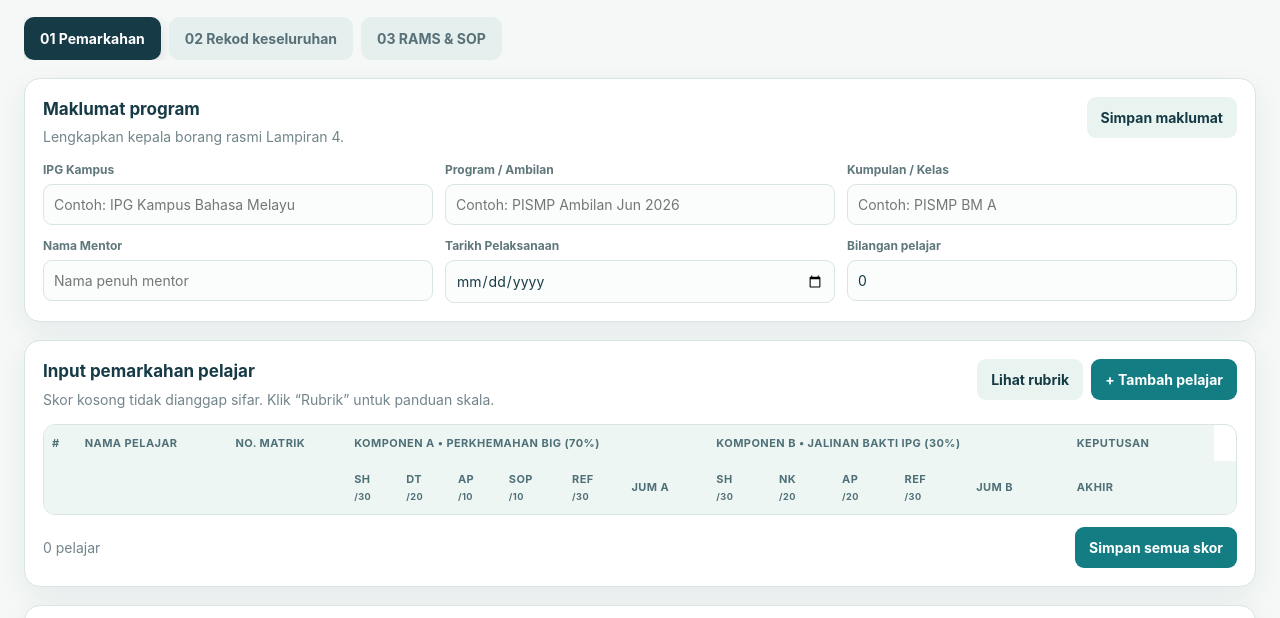
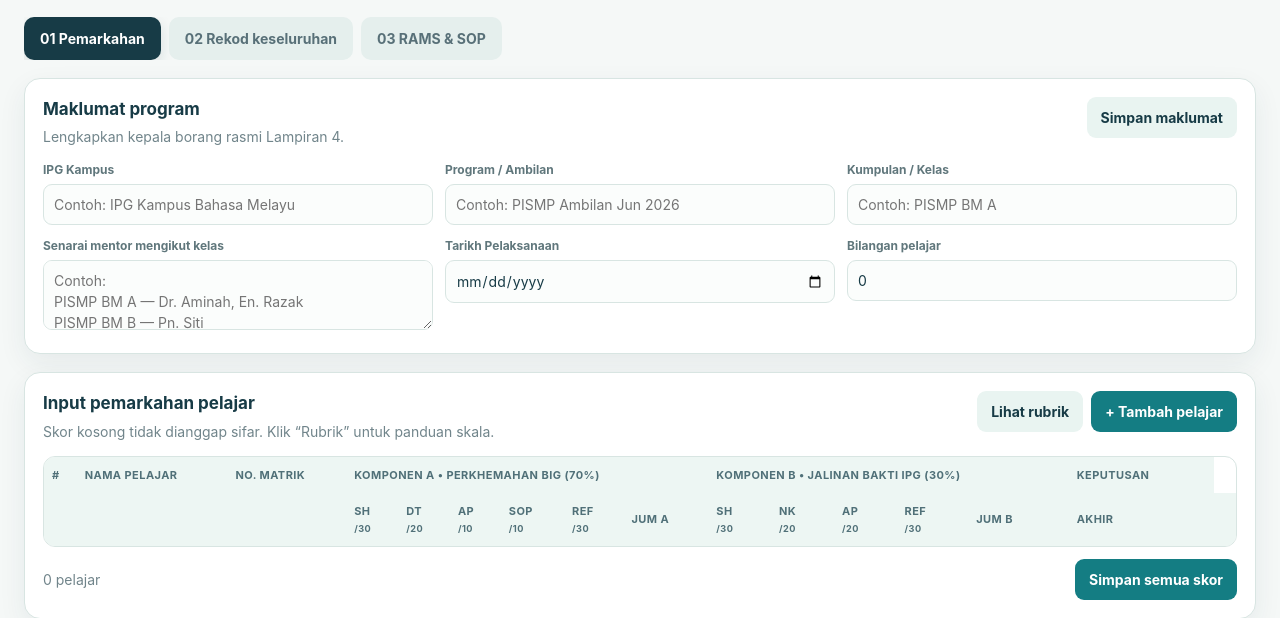
Before and after one commit to UnitKokurikulumIPGKDA/BIG-IPGM-2026, a plain HTML site: page index.html in a window 1280 px wide. Both pictures are taken after a click on the button "Simpan maklumat". Shown: the part 111-729 px from the top of the page. Drawn offline with Linux system fonts and the light colour scheme.

Commit message:
Update index.html

```diff
--- a/index.html
+++ b/index.html
@@ -11,7 +11,9 @@
 <header class="top"><div class="brand"><div class="mark">BIG</div><div><div class="eyebrow">IPG • Program Bina Insan Guru</div><div class="title">Pemarkahan & Senarai Semak</div><div class="sub">Rekod penilaian holistik, RAMS dan SOP keselamatan</div></div></div><div class="status"><span class="dot"></span><span id="connection">Mod setempat — belum disambung</span></div><div class="mode-toggle no-print" aria-label="Pilihan paparan"><button id="desktopMode" class="active" type="button">Komputer</button><button id="phoneMode" type="button">Telefon</button></div></header>
 <nav class="tabs"><button class="tab active" data-tab="scores">01 Pemarkahan</button><button class="tab" data-tab="record">02 Rekod keseluruhan</button><button class="tab" data-tab="safety">03 RAMS & SOP</button></nav>
 <section id="scores" class="view">
-<div class="card"><div class="section-head"><div><h2>Maklumat program</h2><div class="muted">Lengkapkan kepala borang rasmi Lampiran 4.</div></div><button class="btn secondary" id="saveMeta">Simpan maklumat</button></div><div class="grid"><div class="field col-4"><label>IPG Kampus</label><input id="meta-campus" placeholder="Contoh: IPG Kampus Bahasa Melayu"></div><div class="field col-4"><label>Program / Ambilan</label><input id="meta-program" placeholder="Contoh: PISMP Ambilan Jun 2026"></div><div class="field col-4"><label>Kumpulan / Kelas</label><input id="meta-class" placeholder="Contoh: PISMP BM A"></div><div class="field col-4"><label>Nama Mentor</label><input id="meta-mentor" placeholder="Nama penuh mentor"></div><div class="field col-4"><label>Tarikh Pelaksanaan</label><input id="meta-date" type="date"></div><div class="field col-4"><label>Bilangan pelajar</label><input id="meta-count" type="number" min="0" readonly></div></div></div>
+<div class="card"><div class="section-head"><div><h2>Maklumat program</h2><div class="muted">Lengkapkan kepala borang rasmi Lampiran 4.</div></div><button class="btn secondary" id="saveMeta">Simpan maklumat</button></div><div class="grid"><div class="field col-4"><label>IPG Kampus</label><input id="meta-campus" placeholder="Contoh: IPG Kampus Bahasa Melayu"></div><div class="field col-4"><label>Program / Ambilan</label><input id="meta-program" placeholder="Contoh: PISMP Ambilan Jun 2026"></div><div class="field col-4"><label>Kumpulan / Kelas</label><input id="meta-class" placeholder="Contoh: PISMP BM A"></div><div class="field col-4"><label>Senarai mentor mengikut kelas</label><textarea id="meta-mentors" rows="2" placeholder="Contoh:
+PISMP BM A — Dr. Aminah, En. Razak
+PISMP BM B — Pn. Siti"></textarea></div><div class="field col-4"><label>Tarikh Pelaksanaan</label><input id="meta-date" type="date"></div><div class="field col-4"><label>Bilangan pelajar</label><input id="meta-count" type="number" min="0" readonly></div></div></div>
 <div class="card"><div class="section-head"><div><h2>Input pemarkahan pelajar</h2><div class="muted">Skor kosong tidak dianggap sifar. Klik “Rubrik” untuk panduan skala.</div></div><div class="actions"><button class="btn secondary" id="rubricBtn">Lihat rubrik</button><button class="btn primary" id="addStudent">+ Tambah pelajar</button></div></div><div class="score-wrap"><table class="score-table"><thead><tr><th>#</th><th>Nama pelajar</th><th>No. matrik</th><th colspan="6">Komponen A • Perkhemahan BIG (70%)</th><th colspan="5">Komponen B • Jalinan Bakti IPG (30%)</th><th>Keputusan</th><th></th></tr><tr><th></th><th></th><th></th><th>SH<br><small>/30</small></th><th>DT<br><small>/20</small></th><th>AP<br><small>/10</small></th><th>SOP<br><small>/10</small></th><th>REF<br><small>/30</small></th><th>Jum A</th><th>SH<br><small>/30</small></th><th>NK<br><small>/20</small></th><th>AP<br><small>/20</small></th><th>REF<br><small>/30</small></th><th>Jum B</th><th>Akhir</th><th></th><th></th></tr></thead><tbody id="studentRows"></tbody></table></div><div class="actions" style="justify-content:space-between;margin-top:12px"><span class="muted" id="studentCount">0 pelajar</span><button class="btn primary" id="saveStudents">Simpan semua skor</button></div></div>
 <div class="card"><div class="section-head"><div><h2>Petunjuk pengiraan</h2><div class="muted">Jumlah A dan B hanya dikira apabila semua skor komponen lengkap.</div></div></div><div class="summary"><div class="metric"><div class="num">70%</div><div class="lab">Wajaran Perkhemahan BIG</div></div><div class="metric"><div class="num">30%</div><div class="lab">Wajaran Jalinan Bakti IPG</div></div><div class="metric"><div class="num">≥ 50</div><div class="lab">Markah akhir untuk LULUS</div></div><div class="metric"><div class="num">9</div><div class="lab">Kriteria skor keseluruhan</div></div></div></div>
 </section>
@@ -28,15 +30,15 @@ function calc(sc){const a=sc.slice(0,5),b=sc.slice(5),ad=a.every(v=>v!==null),bd
 function renderStudents(){const body=$('studentRows');body.innerHTML='';state.students.forEach((s,i)=>{const c=calc(s.scores);const tr=document.createElement('tr');tr.innerHTML=`<td>${i+1}</td><td><input class="name" value="${esc(s.name)}" data-i="${i}" data-k="name" placeholder="Nama pelajar"></td><td><input value="${esc(s.matric)}" data-i="${i}" data-k="matric" placeholder="No. matrik"></td>${s.scores.map((v,j)=>`<td><input type="number" min="0" max="${scoreMax[j]}" step="0.01" value="${v??''}" data-i="${i}" data-score="${j}" title="${scoreNames[j]} / ${scoreMax[j]}"></td>`).join('')}<td class="calc">${c.a??'—'}</td><td class="calc">${c.b??'—'}</td><td class="calc">${c.final??'—'}</td><td><span class="pill ${c.status==='LULUS'?'pass':c.status==='GAGAL'?'fail':'pending'}">${c.status}</span></td><td><button class="btn danger small" data-del="${i}">Buang</button></td>`;body.appendChild(tr)});$('studentCount').textContent=`${state.students.length} pelajar`;$('meta-count').value=state.students.length}
 function esc(v){return String(v||'').replace(/[&<>"']/g,m=>({'&':'&amp;','<':'&lt;','>':'&gt;','"':'&quot;',"'":'&#039;'}[m]))}
 function bindTable(){ $('studentRows').addEventListener('input',e=>{const i=e.target.dataset.i;if(i===undefined)return;if(e.target.dataset.score!==undefined){const j=+e.target.dataset.score;const v=e.target.value.trim();state.students[i].scores[j]=v===''?null:Math.max(0,Math.min(scoreMax[j],Number(v)));}else state.students[i][e.target.dataset.k]=e.target.value;renderStudents();});$('studentRows').addEventListener('click',e=>{const i=e.target.dataset.del;if(i!==undefined){state.students.splice(+i,1);renderStudents();}})}
-function renderRecord(){const m=state.meta;$('recordMeta').innerHTML=[['IPG Kampus',m['IPG Kampus']],['Program / Ambilan',m['Program / Ambilan']],['Kumpulan / Kelas',m['Kumpulan / Kelas']],['Nama Mentor',m['Nama Mentor']],['Tarikh Pelaksanaan',m['Tarikh Pelaksanaan']],['Bilangan Pelajar',state.students.length]].map(x=>`<div class="metric"><div class="lab">${x[0]}</div><div style="font-weight:800">${esc(x[1]||'—')}</div></div>`).join('');const tb=$('recordTable').querySelector('tbody');tb.innerHTML=state.students.map((s,i)=>{const c=calc(s.scores);return `<tr><td>${i+1}</td><td>${esc(s.name||'—')}</td>${s.scores.map(v=>`<td>${v??'—'}</td>`).join('')}<td>${c.a??'—'}</td><td>${c.b??'—'}</td><td>${c.final??'—'}</td><td><span class="pill ${c.status==='LULUS'?'pass':c.status==='GAGAL'?'fail':'pending'}">${c.status}</span></td></tr>`}).join('')}
+function renderRecord(){const m=state.meta;$('recordMeta').innerHTML=[['IPG Kampus',m['IPG Kampus']],['Program / Ambilan',m['Program / Ambilan']],['Kumpulan / Kelas',m['Kumpulan / Kelas']],['Mentor mengikut kelas',m['Mentor Mengikut Kelas']||m['Nama Mentor']],['Tarikh Pelaksanaan',m['Tarikh Pelaksanaan']],['Bilangan Pelajar',state.students.length]].map(x=>`<div class="metric"><div class="lab">${x[0]}</div><div style="font-weight:800">${esc(x[1]||'—')}</div></div>`).join('');const tb=$('recordTable').querySelector('tbody');tb.innerHTML=state.students.map((s,i)=>{const c=calc(s.scores);return `<tr><td>${i+1}</td><td>${esc(s.name||'—')}</td>${s.scores.map(v=>`<td>${v??'—'}</td>`).join('')}<td>${c.a??'—'}</td><td>${c.b??'—'}</td><td>${c.final??'—'}</td><td><span class="pill ${c.status==='LULUS'?'pass':c.status==='GAGAL'?'fail':'pending'}">${c.status}</span></td></tr>`}).join('')}
 function renderSafety(){const items=state.safety.length?state.safety:safetySeed.map(x=>({...x}));state.safety=items;const groups={};items.forEach(x=>(groups[x.category]??=[]).push(x));$('safetyGroups').innerHTML=Object.entries(groups).map(([cat,arr])=>`<div class="check-group"><div class="check-title">${cat}</div>${arr.map(x=>`<label class="check-item"><input type="checkbox" data-sid="${x.id}" ${x.done?'checked':''}><span>${esc(x.item)}<small>${x.phase} · <input style="width:100%;margin-top:4px;padding:6px;border:1px solid var(--line);border-radius:6px" placeholder="Catatan tindakan kawalan" value="${esc(x.note)}" data-note="${x.id}"></small></span></label>`).join('')}</div>`).join('');document.querySelectorAll('[data-sid]').forEach(el=>el.addEventListener('change',()=>{const x=state.safety.find(a=>a.id===el.dataset.sid);if(x)x.done=el.checked;updateProgress()}));document.querySelectorAll('[data-note]').forEach(el=>el.addEventListener('input',()=>{const x=state.safety.find(a=>a.id===el.dataset.note);if(x)x.note=el.value}));updateProgress()}
 function updateProgress(){const n=state.safety.length,d=state.safety.filter(x=>x.done).length,p=n?Math.round(d/n*100):0;$('progressBar').style.width=p+'%';$('progressText').textContent=`${d} / ${n} item (${p}%)`;$('safetyStatus').textContent=d===n&&n?'SIAP UNTUK SEMAKAN':'BELUM LENGKAP';$('safetyStatus').className='pill '+(d===n&&n?'pass':'pending')}
 function showRubric(){ $('rubricContent').innerHTML=`<div class="rubric-grid">${['Cemerlang','Baik','Memuaskan','Kurang Memuaskan','Lemah'].map((x,i)=>`<div class="band"><b>${x}</b><div>${i===0?'Prestasi sangat tinggi, konsisten dan menjadi teladan.':i===1?'Prestasi baik dan konsisten dengan bimbingan minimum.':i===2?'Prestasi memuaskan namun masih memerlukan bimbingan berkala.':i===3?'Prestasi kurang konsisten dan kerap memerlukan teguran.':'Prestasi sangat minimum walaupun telah diberi bimbingan.'}</div></div>`).join('')}</div><h3 style="margin-top:18px">Julat markah mengikut aspek</h3><div class="score-wrap"><table class="score-table"><thead><tr><th>Aspek</th><th>Cemerlang</th><th>Baik</th><th>Memuaskan</th><th>Kurang Memuaskan</th><th>Lemah</th></tr></thead><tbody>${rubric.map(r=>`<tr>${r.map(c=>`<td>${c}</td>`).join('')}</tr>`).join('')}</tbody></table></div>`;$('modal').classList.remove('hidden')}
 let bridge=null;function connect(){if(!CONFIG.BACKEND_URL.includes('script.google'))return;const nonce=crypto.randomUUID();const frame=document.createElement('iframe');frame.hidden=true;frame.src=CONFIG.BACKEND_URL+'?origin='+encodeURIComponent(location.origin)+'&nonce='+encodeURIComponent(nonce);document.body.appendChild(frame);bridge={frame,nonce,seq:0,wait:{}};window.addEventListener('message',e=>{const m=e.data||{};if(m.channel!=='big-app'||m.nonce!==nonce)return;if(m.type==='ready'){$('connection').textContent='Terhubung ke Google Sheet';state.connected=true;request('bootstrap',{}).then(adopt)}if(m.replyTo&&bridge.wait[m.replyTo]){bridge.wait[m.replyTo](m.payload);delete bridge.wait[m.replyTo]}});}
 function request(action,payload){return new Promise((resolve,reject)=>{if(!bridge)return reject(new Error('Mod setempat'));const id='r'+(++bridge.seq);bridge.wait[id]=x=>x.ok?resolve(x.data):reject(new Error(x.error||'Ralat'));bridge.frame.contentWindow.postMessage({channel:'big-app',version:'1.0.0',nonce:bridge.nonce,id,action,payload},CONFIG.BACKEND_URL.startsWith('https://')?new URL(CONFIG.BACKEND_URL).origin:location.origin);setTimeout(()=>{if(bridge.wait[id]){delete bridge.wait[id];reject(new Error('Masa sambungan tamat'))}},10000)})}
 function adopt(d){state.meta=d.meta||{};state.students=(d.students||[]).map(s=>({...s,scores:s.scores.map(v=>v===null?null:Number(v))}));state.safety=d.safety&&d.safety.length?d.safety:[];fillMeta();renderStudents();renderRecord();renderSafety()}
-function fillMeta(){const map={'IPG Kampus':'meta-campus','Program / Ambilan':'meta-program','Kumpulan / Kelas':'meta-class','Nama Mentor':'meta-mentor','Tarikh Pelaksanaan':'meta-date','Bilangan Pelajar':'meta-count'};Object.entries(map).forEach(([k,id])=>$(id).value=state.meta[k]||'')}
-function readMeta(){state.meta={'IPG Kampus':$('meta-campus').value,'Program / Ambilan':$('meta-program').value,'Kumpulan / Kelas':$('meta-class').value,'Nama Mentor':$('meta-mentor').value,'Tarikh Pelaksanaan':$('meta-date').value,'Bilangan Pelajar':state.students.length}}
+function fillMeta(){const map={'IPG Kampus':'meta-campus','Program / Ambilan':'meta-program','Kumpulan / Kelas':'meta-class','Mentor Mengikut Kelas':'meta-mentors','Tarikh Pelaksanaan':'meta-date','Bilangan Pelajar':'meta-count'};Object.entries(map).forEach(([k,id])=>$(id).value=state.meta[k]||'')}
+function readMeta(){state.meta={'IPG Kampus':$('meta-campus').value,'Program / Ambilan':$('meta-program').value,'Kumpulan / Kelas':$('meta-class').value,'Mentor Mengikut Kelas':$('meta-mentors').value,'Tarikh Pelaksanaan':$('meta-date').value,'Bilangan Pelajar':state.students.length}}
 function download(name,text,type){const a=document.createElement('a');a.href=URL.createObjectURL(new Blob([text],{type}));a.download=name;a.click();URL.revokeObjectURL(a.href)}
 function csv(){const head=['Bil','Nama Pelajar','No. Matrik',...scoreNames,'Jumlah A','Jumlah B','Markah Akhir','Keputusan'];const rows=state.students.map((s,i)=>{const c=calc(s.scores);return [i+1,s.name,s.matric,...s.scores.map(v=>v??''),c.a??'',c.b??'',c.final??'',c.status]});download('rekod-pemarkahan-BIG.csv',[head,...rows].map(r=>r.map(v=>'"'+String(v??'').replaceAll('"','""')+'"').join(',')).join('\n'),'text/csv;charset=utf-8')}
 function localSave(){try{localStorage.setItem('big-local',JSON.stringify({meta:state.meta,students:state.students,safety:state.safety}))}catch(e){}}
```
